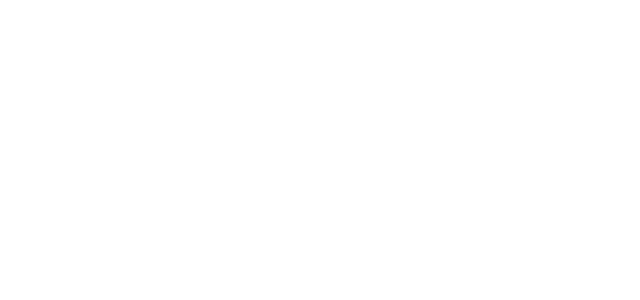
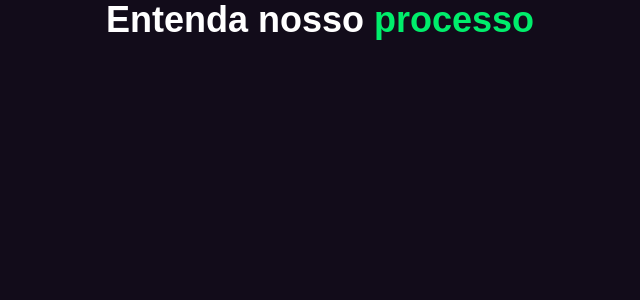
Before and after one commit to knex-projects/NewKnex-lp, a Next.js app: page / in a window 1280 px wide. Shown: the top 300 px of the page, without its empty margins (320-960 px from the left). Built offline with nearby package versions, Linux system fonts and the light colour scheme.

Commit message:
feat: add ProcessSection component and integrate into Home page

```diff
--- a/src/app/page.tsx
+++ b/src/app/page.tsx
@@ -1,7 +1,10 @@
+import { ProcessSection } from "../components";
 
 
 export default function Home() {
   return (
-    <section className=""></section>
+    <section className="">
+      <ProcessSection />
+    </section>
   );
 }
--- /dev/null
+++ b/src/components/index.ts
@@ -0,0 +1 @@
+export * from "./section/process_section";
--- /dev/null
+++ b/src/components/section/process_section.tsx
@@ -0,0 +1,15 @@
+export const ProcessSection = () => {
+    return (
+        <section className="bg-BackGround min-h-[1006px]">
+            <div className="container mx-auto px-4">
+                <h2 className="text-4xl font-bold text-center font-Quantico text-white">Entenda nosso <span className="text-G4">processo</span></h2>
+
+                <div className="flex flex-col items-center justify-center">
+                    <div className="flex flex-col items-center justify-center">
+
+                    </div>
+                </div>
+            </div>
+        </section>
+    )
+}
```
